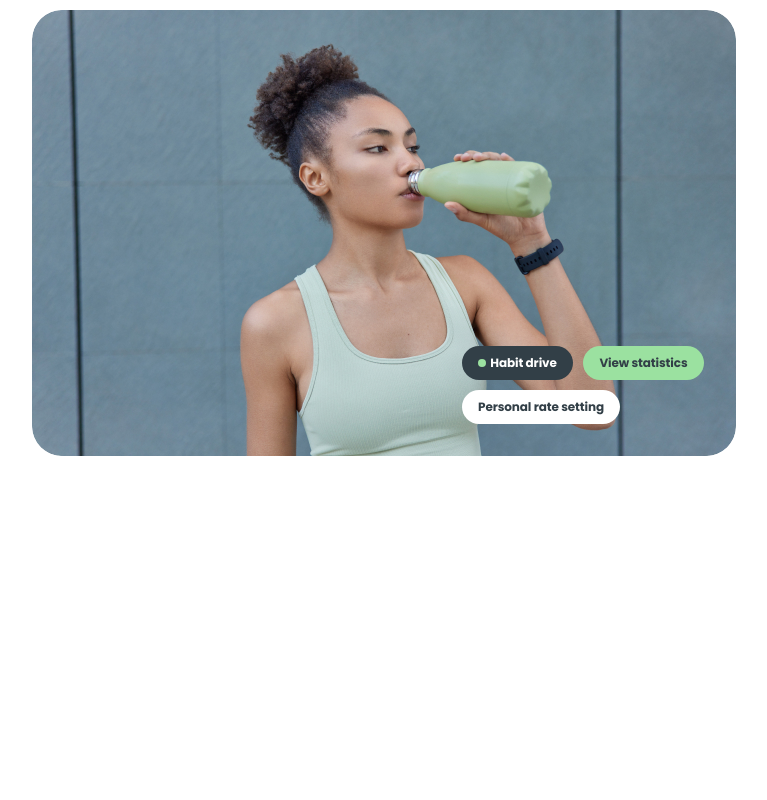
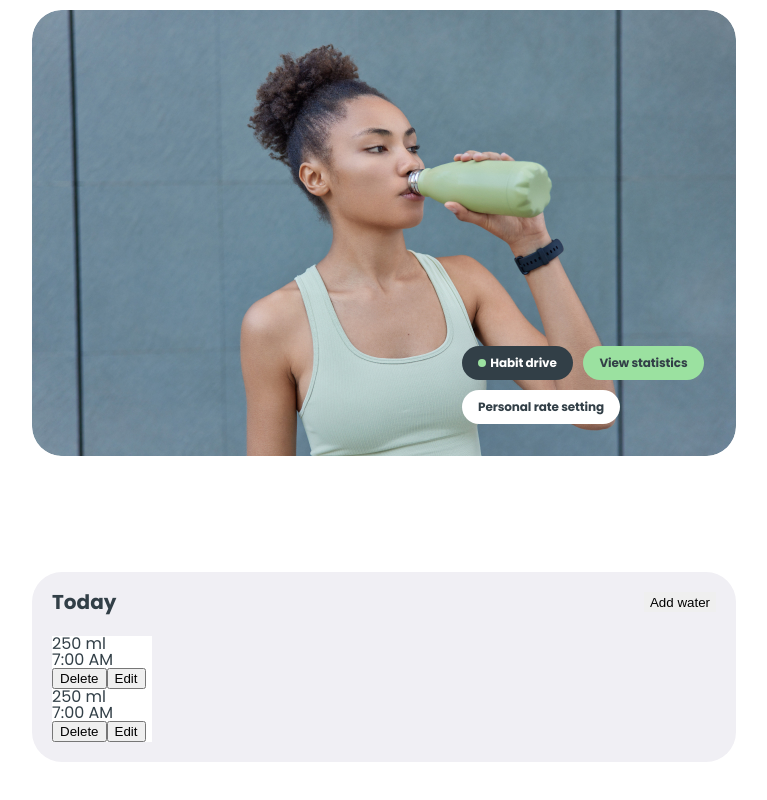
Before and after one commit to VeronikaPetrushka/fullstack-foundry, a React (Vite) app: page / in a window 1280 px wide. Shown: the part 552-1352 px from the top of the page, without its empty margins (256-1023 px from the left). Before the commit the page ends 1040 px from the top, so only its background shows below. Built offline with nearby package versions, Linux system fonts and the light colour scheme.

Commit message:
add components

```diff
--- a/src/components/DailyInfo/DailyInfo.jsx
+++ b/src/components/DailyInfo/DailyInfo.jsx
@@ -0,0 +1,22 @@
+import WaterList from '../../components/WaterList/WaterList';
+import css from './DailyInfo.module.css';
+
+const DailyInfo = () => {
+    return (
+
+
+<div className={css.dailyInfo}>
+  <div className={css.dailyHeader}>
+    <h3 className={css.title}>Today</h3>
+    <button  className={css.button}>Add water</button>
+  </div>
+  <div className={css.dailyContent}>
+<WaterList/>
+
+
+  </div>
+</div>
+    )
+}
+
+export default DailyInfo;
--- a/src/components/DailyInfo/DailyInfo.module.css
+++ b/src/components/DailyInfo/DailyInfo.module.css
@@ -0,0 +1,32 @@
+.dailyInfo {
+    display: flex;
+    flex-direction: column;
+    margin-bottom: 100px;
+    margin-top: 100px;
+    padding: 20px;
+    border-radius: 30px;
+    background: rgb(240, 239, 244);
+  }
+
+  .dailyHeader {
+    display: flex;
+    justify-content: space-between;
+  margin-bottom: 24px;
+
+  }
+
+  .title {
+font-family: Poppins;
+font-size: 20px;
+font-weight: 700;
+  }
+
+  .dailyContent {
+    display: flex;
+
+  }
+
+  .button {
+    border: none;
+
+  }
--- a/src/components/WaterItem/WaterItem.jsx
+++ b/src/components/WaterItem/WaterItem.jsx
@@ -0,0 +1,30 @@
+
+import css from './WaterItem.module.css';
+
+
+const WaterItem = () => {
+    // const { id, date, volume } = item;
+    return (
+           <div>
+            <div className={css.item}>
+            <div className={css.itemVolume}>
+                    <p>250 ml</p>
+                </div>
+                <div className={css.itemDate}>
+                    <p>7:00 AM</p>
+                </div>
+
+
+            <button type="button" className={css.deleteBtn}
+            // onClick={() => deleteWater(id)}
+            >Delete</button>
+            <button type="button" className={css.editBtn}
+            //  onClick={() => editWater(id)}
+             >Edit</button>
+             </div>
+           </div>
+
+    )
+}
+
+export default WaterItem;
--- a/src/components/WaterItem/WaterItem.module.css
+++ b/src/components/WaterItem/WaterItem.module.css
@@ -0,0 +1,4 @@
+.item {
+    background-color: #fff;
+    width: 100px;
+}
--- a/src/components/WaterList/WaterList.jsx
+++ b/src/components/WaterList/WaterList.jsx
@@ -0,0 +1,26 @@
+import WaterItem from '../WaterItem/WaterItem';
+import css from './WaterList.module.css';
+
+const WaterList = () => {
+    return (
+        <div>
+            <ul className={css.waterList}>
+                <li>
+                <WaterItem />
+                </li>
+                <li>
+                <WaterItem />
+                </li>
+{/* items.map(item => (
+    <li className={css.waterItem} key={item.id}>
+        <WaterItem item={item} />
+        </li>
+)) */}
+            </ul>
+        </div>
+    )
+
+
+}
+
+export default WaterList;
--- a/src/components/WaterList/WaterList.module.css
+++ b/src/components/WaterList/WaterList.module.css
@@ -0,0 +1,3 @@
+.waterList {
+    list-style-type: none;
+}
--- a/src/pages/HomePage/HomePage.jsx
+++ b/src/pages/HomePage/HomePage.jsx
@@ -2,6 +2,7 @@ import { WelcomeSection } from '../../components/WelcomeSection/WelcomeSection';
 import { AdvantagesSection } from '../../components/AdvantagesSection/AdvantagesSection';
 import Container from '../../components/Container/Container';
 import Page from '../../components/Page/Page';
+import DailyInfo from '../../components/DailyInfo/DailyInfo';
 
 const Homepage = () => {
   return (
@@ -9,6 +10,7 @@ const Homepage = () => {
       <Page>
         <WelcomeSection />
         <AdvantagesSection />
+        <DailyInfo />
       </Page>
     </Container>
   );
--- a/src/pages/HomePage/HomePage.module.css
+++ b/src/pages/HomePage/HomePage.module.css
@@ -1,4 +1,6 @@
 .wrap {
   padding: 200px 200px 67px 16px;
   background: var(--green);
+
+
 }
```
Also changed, not shown: src/components/ChooseDate/ChooseDate.jsx (+7 -0 lines).
